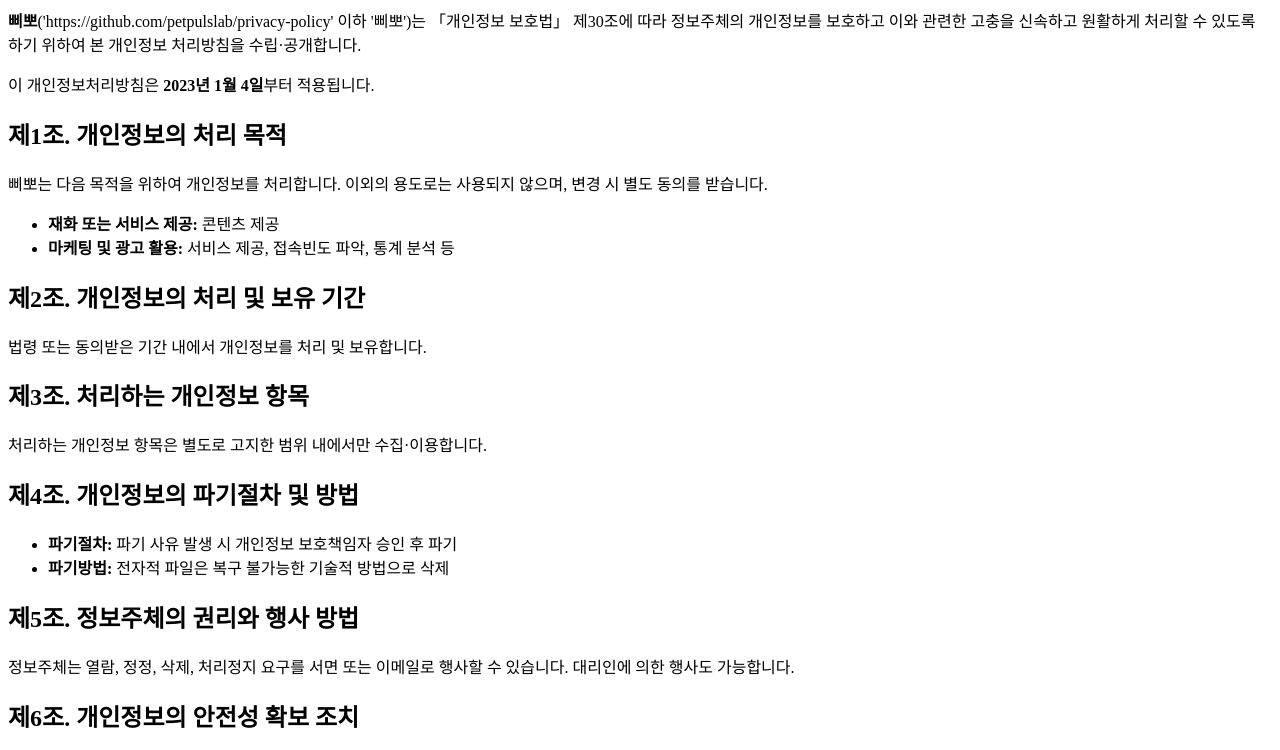
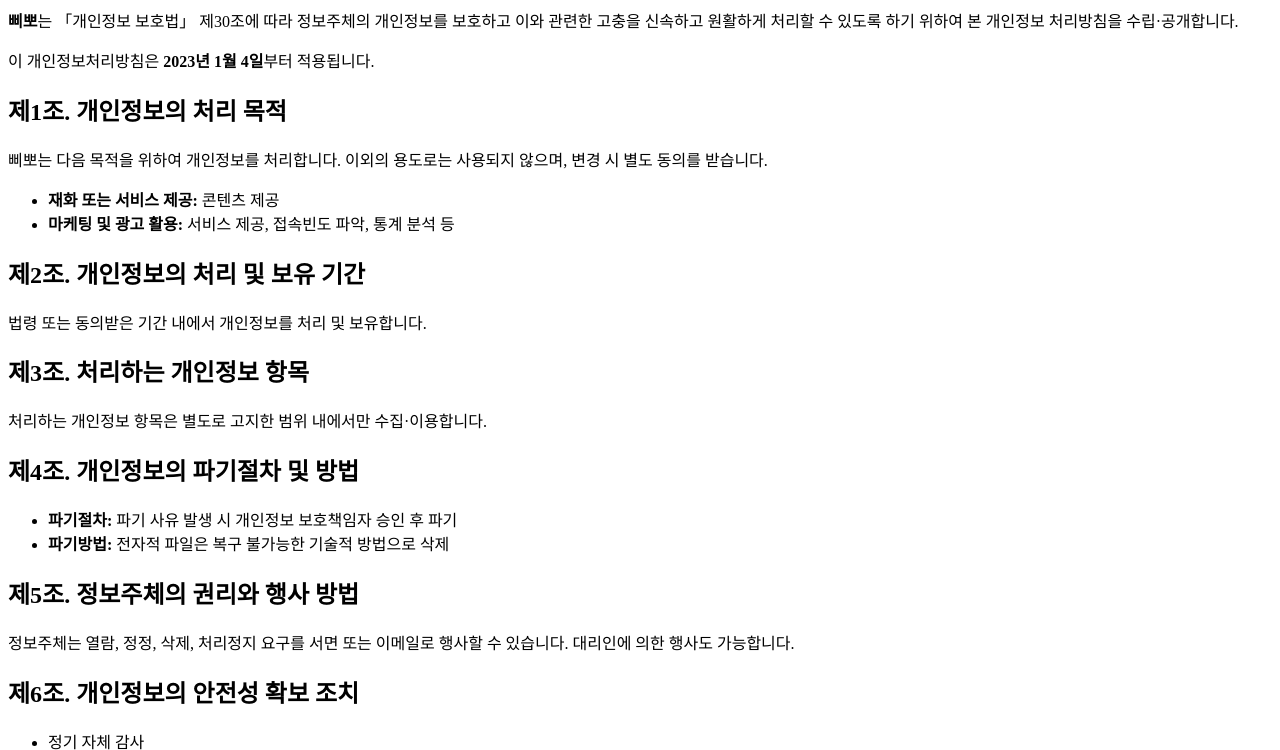
Before and after one commit to petpulslab/privacy-policy, a plain HTML site: page index.html in a window 1280 px wide. Shown: the part 81-831 px from the top of the page. Drawn offline with Linux system fonts and the light colour scheme.

Commit message:
Update index.html

```diff
--- a/index.html
+++ b/index.html
@@ -7,7 +7,7 @@
 <body>
   <h1>개인정보처리방침</h1>
 
-  <p><strong>삐뽀</strong>('https://github.com/petpulslab/privacy-policy' 이하 '삐뽀')는 「개인정보 보호법」 제30조에 따라 정보주체의 개인정보를 보호하고 이와 관련한 고충을 신속하고 원활하게 처리할 수 있도록 하기 위하여 본 개인정보 처리방침을 수립·공개합니다.</p>
+  <p><strong>삐뽀</strong>는 「개인정보 보호법」 제30조에 따라 정보주체의 개인정보를 보호하고 이와 관련한 고충을 신속하고 원활하게 처리할 수 있도록 하기 위하여 본 개인정보 처리방침을 수립·공개합니다.</p>
   <p>이 개인정보처리방침은 <strong>2023년 1월 4일</strong>부터 적용됩니다.</p>
 
   <h2>제1조. 개인정보의 처리 목적</h2>
```
